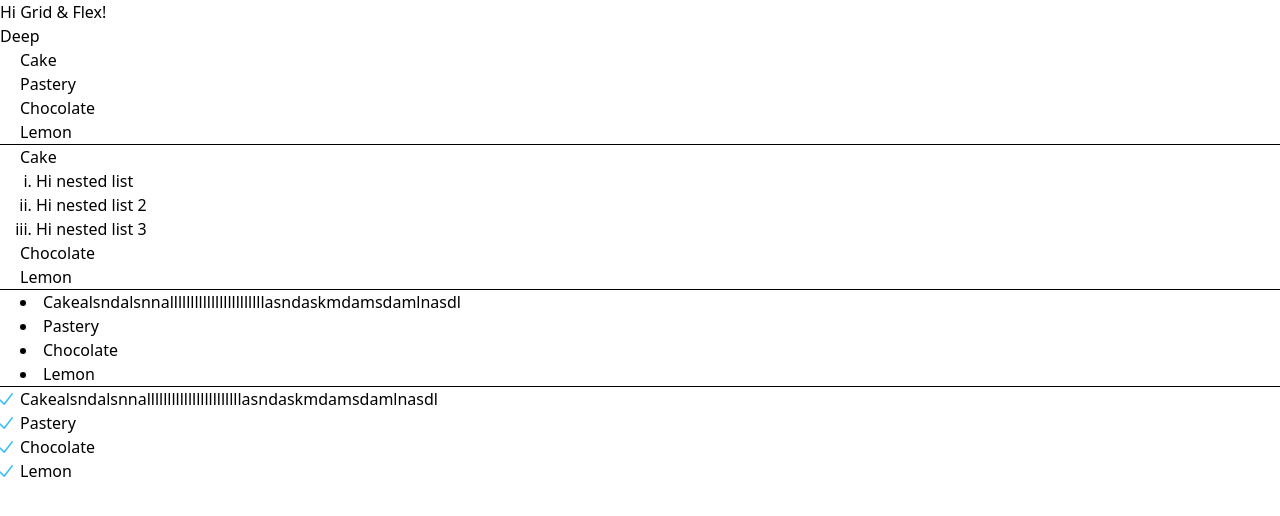
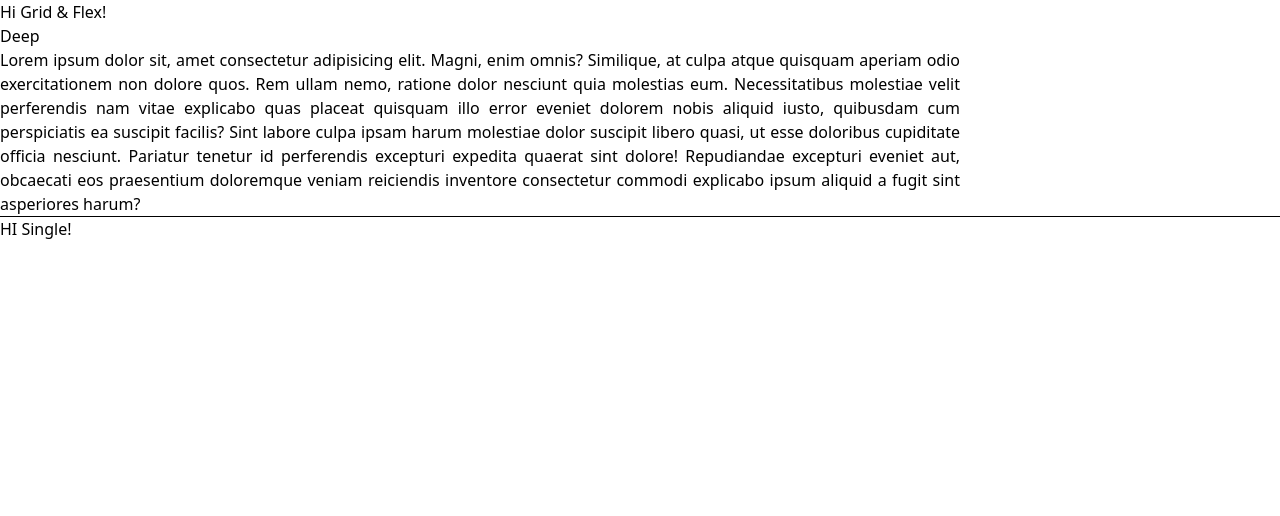
Before and after one commit to DeepHiwase/core-concepts-frontend, a React (Vite) app: page / in a window 1280 px wide. Shown: the top 516 px of the page. Built offline with nearby package versions, Linux system fonts and the light colour scheme.

Commit message:
text-align

```diff
--- a/src/App.jsx
+++ b/src/App.jsx
@@ -9,39 +9,22 @@ const App = () => {
           Deep
         </a>
       </div>
-      <ul className="list-disc md:list-none pl-5">
-        <li>Cake</li>
-        <li>Pastery</li>
-        <li>Chocolate</li>
-        <li>Lemon</li>
-      </ul>
+      <p className="w-[75%] text-left sm:text-right md:text-center lg:text-justify">
+        Lorem ipsum dolor sit, amet consectetur adipisicing elit. Magni, enim
+        omnis? Similique, at culpa atque quisquam aperiam odio exercitationem
+        non dolore quos. Rem ullam nemo, ratione dolor nesciunt quia molestias
+        eum. Necessitatibus molestiae velit perferendis nam vitae explicabo quas
+        placeat quisquam illo error eveniet dolorem nobis aliquid iusto,
+        quibusdam cum perspiciatis ea suscipit facilis? Sint labore culpa ipsam
+        harum molestiae dolor suscipit libero quasi, ut esse doloribus
+        cupiditate officia nesciunt. Pariatur tenetur id perferendis excepturi
+        expedita quaerat sint dolore! Repudiandae excepturi eveniet aut,
+        obcaecati eos praesentium doloremque veniam reiciendis inventore
+        consectetur commodi explicabo ipsum aliquid a fugit sint asperiores
+        harum?
+      </p>
       <hr />
-      <ol className="list-decimal md:list-none pl-5">
-        <li>Cake</li>
-        <li>
-          <ol className="list-decimal sm:list-[circle] md:list-[upper-roman] lg:list-[lower-roman] pl-4">
-            <li>Hi nested list</li>
-            <li>Hi nested list 2</li>
-            <li>Hi nested list 3</li>
-          </ol>
-        </li>
-        <li>Chocolate</li>
-        <li>Lemon</li>
-      </ol>
-      <hr />
-      <ul className="list-disc list-outside md:list-inside pl-5">
-        <li>Cakealsndalsnnalllllllllllllllllllllllasndaskmdamsdamlnasdl</li>
-        <li>Pastery</li>
-        <li>Chocolate</li>
-        <li>Lemon</li>
-      </ul>
-      <hr />
-      <ul className="list-disc list-image-none sm:list-image-[url(./checkmark.png)] md:list-image-[url(./tailwind-checkmark.svg)] pl-5">
-        <li>Cakealsndalsnnalllllllllllllllllllllllasndaskmdamsdamlnasdl</li>
-        <li>Pastery</li>
-        <li>Chocolate</li>
-        <li>Lemon</li>
-      </ul>
+      <div className="text-end md:text-start">HI Single!</div>
       {/* <div className="container">
         <div>1sabdbjiennnxjjiw</div>
         <div>1</div>
```
